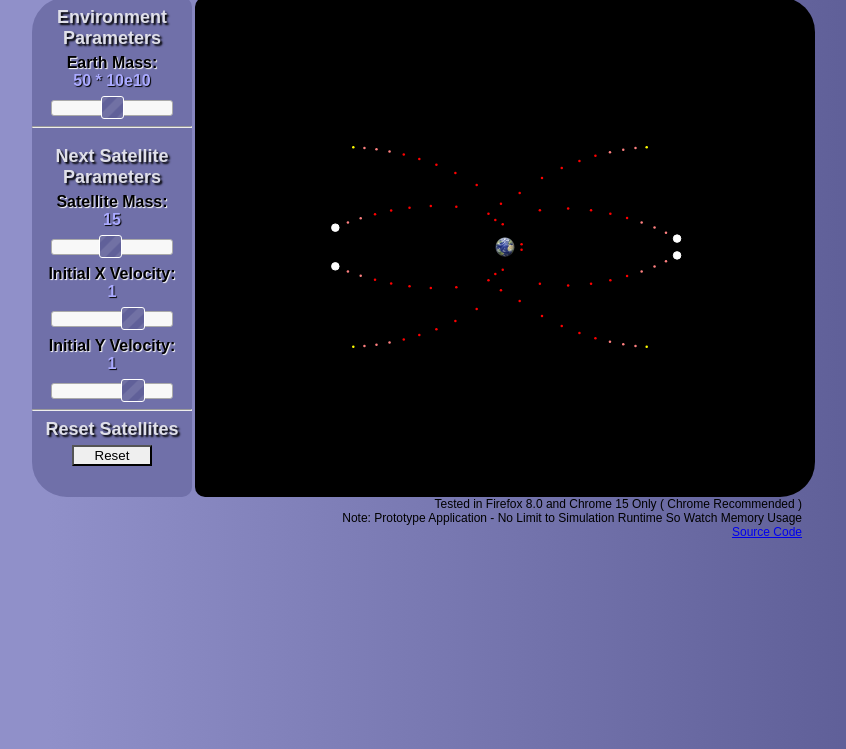
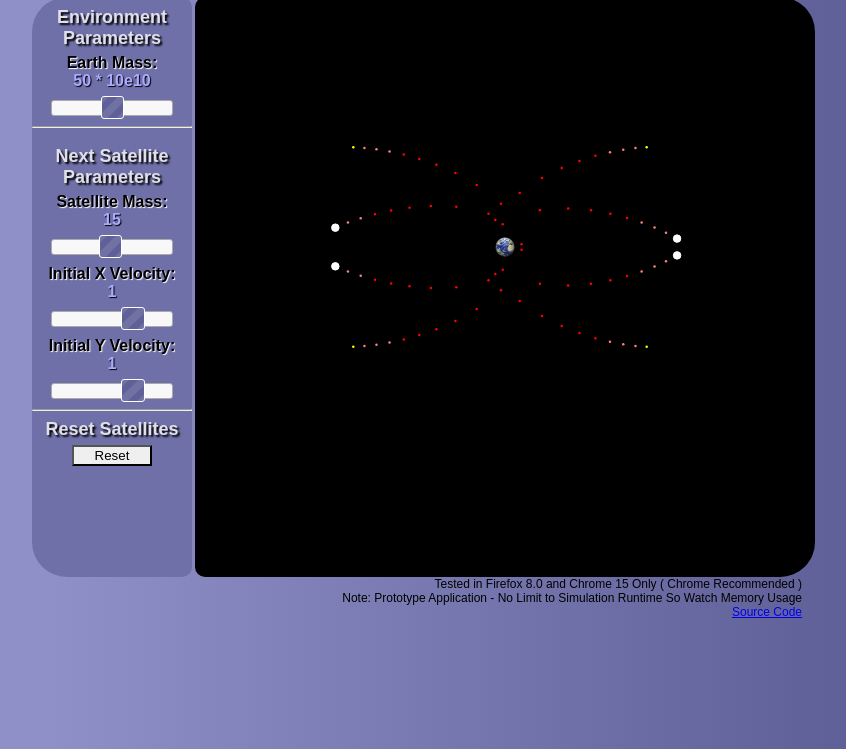
Before and after one commit to johnmick/HTML-Orbit-Simulation, a plain HTML site: page index.htm in a window 1280 px wide. Shown: the part 51-800 px from the top of the page, without its empty margins (208-1054 px from the left). Drawn offline with Linux system fonts and the light colour scheme.

Commit message:
New Size for Canvas and Controls to Accomodate TimeStep Slider

```diff
--- a/css/master.css
+++ b/css/master.css
@@ -48,7 +48,7 @@
 		text-align:center;
 
 		width:160px;
-		height:500px;
+		height:580px;
 		margin-right:3px;
 		float:left;
 		border-radius:35px 10px 10px 35px;
@@ -117,7 +117,7 @@
 	{
 		background-color:#000000;
 		width:620px;
-		height:500px;
+		height:580px;
 		float:left;
 		border-radius:10px 35px 35px 10px;
 		-moz-border-radius:10px 35px 35px 10px;
```
